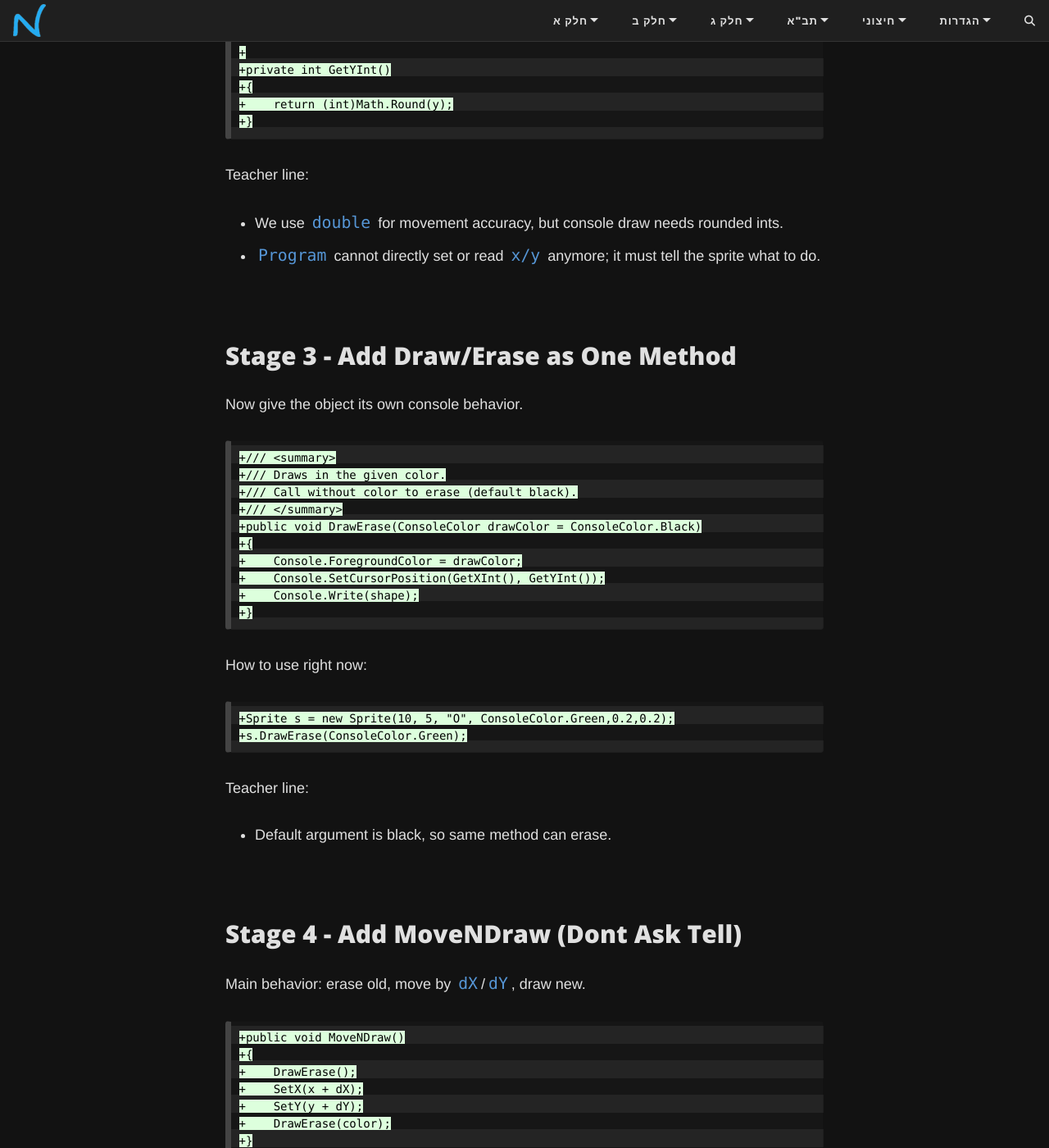
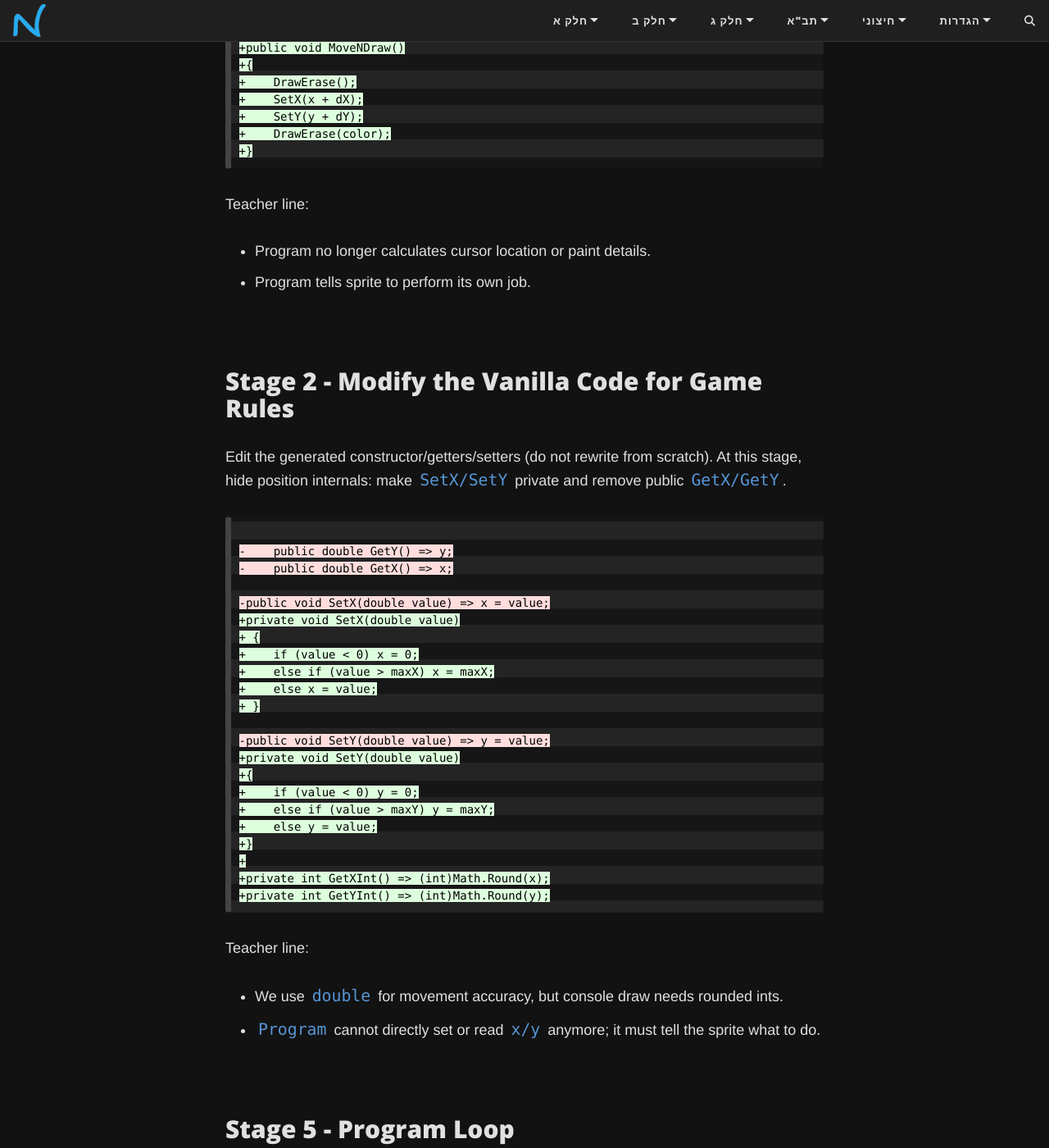
Before and after one commit to 3strategy/BeautifulYesodot, a Jekyll site: the page built from cs3e/Objects_03bSpriteDemo.md, in a window 1280 px wide and 1400 px high, scrolled down 2371 px. Shown: the whole window at 82% size. Built offline with Jekyll 4.4.1, drawn with Linux system fonts in a browser that asks for light colours; comment, search, counter and statistics services are not loaded; some of the changed text lies outside the part shown.

Commit message:
wip after codex improvement and moving stage 2 after 3,4

````diff
--- a/cs3e/Objects_03bSpriteDemo.md
+++ b/cs3e/Objects_03bSpriteDemo.md
@@ -58,55 +58,6 @@ public class Sprite
 }
 ```
 
-## Stage 2 - Modify the Vanilla Code for Game Rules
-
-Edit the generated constructor/getters/setters (do not rewrite from scratch).
-At this stage, hide position internals: make `SetX/SetY` private and remove public `GetX/GetY`.
-
-```diff
-
--public double GetX()
--{
--    return x;
--}
--
--public double GetY()
--{
--    return y;
--}
--
-+private void SetX(double value)
- {
--    x = value;
-+    if (value < 0) x = 0;
-+    else if (value > maxX) x = maxX;
-+    else x = value;
- }
-
- private void SetY(double value)
- {
--    y = value;
-+    if (value < 0) y = 0;
-+    else if (value > maxY) y = maxY;
-+    else y = value;
- }
-+
-+private int GetXInt()
-+{
-+    return (int)Math.Round(x);
-+}
-+
-+private int GetYInt()
-+{
-+    return (int)Math.Round(y);
-+}
-```
-
-Teacher line:
-
-- We use `double` for movement accuracy, but console draw needs rounded ints.
-- `Program` cannot directly set or read `x/y` anymore; it must tell the sprite what to do.
-
 ## Stage 3 - Add Draw/Erase as One Method
 
 Now give the object its own console behavior.
@@ -154,13 +105,50 @@ Teacher line:
 - Program no longer calculates cursor location or paint details.
 - Program tells sprite to perform its own job.
 
+
+## Stage 2 - Modify the Vanilla Code for Game Rules
+
+Edit the generated constructor/getters/setters (do not rewrite from scratch).
+At this stage, hide position internals: make `SetX/SetY` private and remove public `GetX/GetY`.
+
+```diff
+
+-    public double GetY() => y;
+-    public double GetX() => x;
+
+-public void SetX(double value) => x = value;
++private void SetX(double value)
++ {
++    if (value < 0) x = 0;
++    else if (value > maxX) x = maxX;
++    else x = value;
++ }
+
+-public void SetY(double value) => y = value;
++private void SetY(double value)
++{
++    if (value < 0) y = 0;
++    else if (value > maxY) y = maxY;
++    else y = value;
++}
++
++private int GetXInt() => (int)Math.Round(x);
++private int GetYInt() => (int)Math.Round(y);
+```
+
+Teacher line:
+
+- We use `double` for movement accuracy, but console draw needs rounded ints.
+- `Program` cannot directly set or read `x/y` anymore; it must tell the sprite what to do.
+
+
 ## Stage 5 - Program Loop
 
 Very small demo loop for class.
 
 ```diff
-+Sprite s1 = new Sprite(10, 5, "O", ConsoleColor.Yellow,0.35, 0,18);
-+Sprite s2 = new Sprite(10, 5, "O", ConsoleColor.Yellow,0.35, -0,18);
++Sprite s1 = new Sprite(10, 5, "O", ConsoleColor.Yellow, 0.35, 0.18);
++Sprite s2 = new Sprite(10, 5, "O", ConsoleColor.Yellow, 0.35, -0.18);
 +
 +while (!Console.KeyAvailable)
 +{
@@ -219,6 +207,8 @@ Default mapping is arrows from the base constructor; overload only when you want
 +}
 ```
 
+Note: This optional `HandleKey` snippet assumes `SetDX/SetDY` methods exist (shown in the final state below).
+
 Teacher line:
 
 - This still follows Dont Ask Tell: `sprite.HandleKey(key)` instead of key logic spread in `Program`.
@@ -282,8 +270,8 @@ public class Sprite
         else if (value > maxY) y = maxY;
         else y = value;
     }
-    private int GetXInt() { return (int)Math.Round(x); }
-    private int GetYInt() { return (int)Math.Round(y); }
+    private int GetXInt() => (int)Math.Round(x);
+    private int GetYInt() => (int)Math.Round(y);
 
     /// <summary>
     /// Draws in the given color.
@@ -330,7 +316,7 @@ Console.ReadKey(true);
 - Encapsulation: draw/move logic stays inside sprite.
 - In Stage 2, `x/y` are no longer exposed (`SetX/SetY` become private, `GetX/GetY` removed).
 - Accuracy: physics values are `double`, rendering uses rounded int.
-- Bounds default to current console size, but can be overridden in constructor.
+- In the later optional version below, bounds default to current console size, but can be overridden in constructor.
 - KIS: no inheritance, one class, one object, one behavior loop.
 
 <details markdown="1"><summary>Final State (Copy/Paste): Arrow Keys Default + ESC loop</summary>
@@ -395,11 +381,11 @@ public class Sprite
         else y = value;
     }
 
-    private int GetXInt() { return (int)Math.Round(x); }
-    private int GetYInt() { return (int)Math.Round(y); }
+    private int GetXInt() => (int)Math.Round(x);
+    private int GetYInt() => (int)Math.Round(y);
 
-    public void SetDX(double value) { dX = value; }
-    public void SetDY(double value) { dY = value; }
+    public void SetDX(double value) => dX = value;
+    public void SetDY(double value) => dY = value;
 
     public void DrawErase(ConsoleColor drawColor = ConsoleColor.Black)
     {
````
Also changed, not shown: other parts of cs3e/Objects_03bSpriteDemo.md (+1 -5 lines), cs3e/Objects_03_DontAskTell.md (+6 -3 lines).
